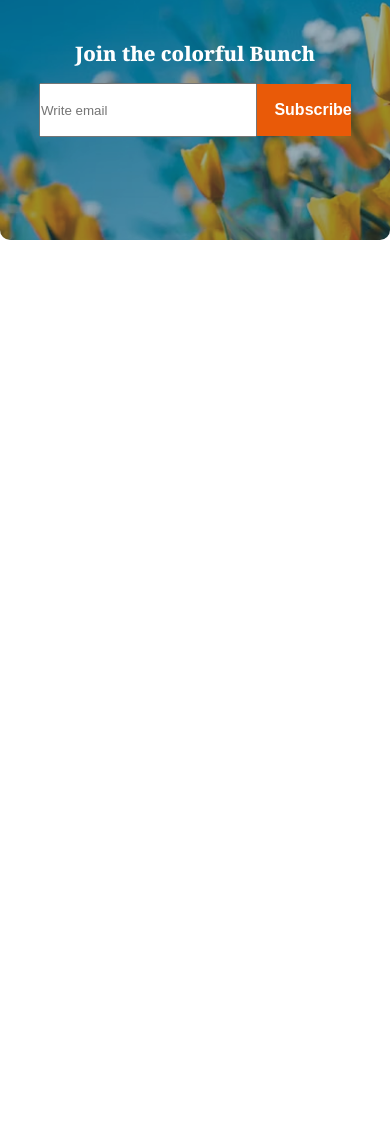
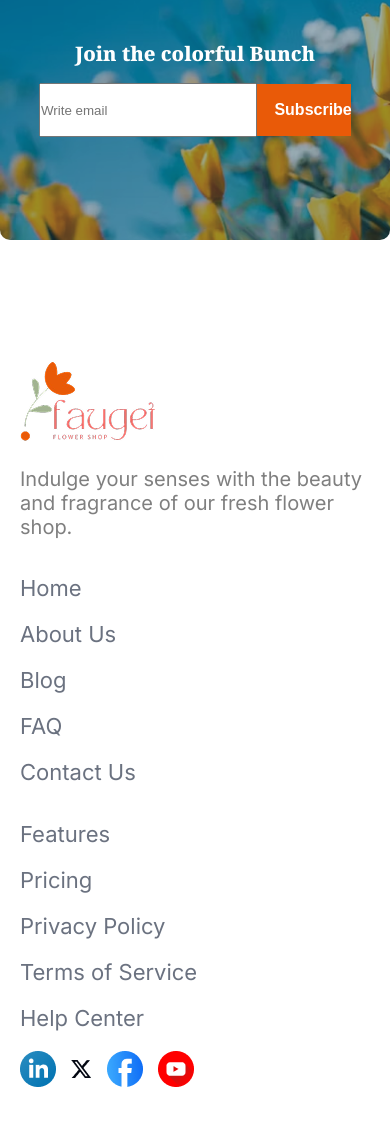
Before and after one commit to Bikram213/Assignment-2-Responsive-Flowers, a plain HTML site: page index.html in a window 390 px wide. Shown: the part 5164-6290 px from the top of the page. Before the commit the page ends 5524 px from the top, so only its background shows below. Drawn offline with Linux system fonts and the light colour scheme.

Commit message:
footer section done with responsive

```diff
--- a/flower.css
+++ b/flower.css
@@ -40,6 +40,7 @@ body{
 
 
 }
+
 
 
 /* header style */
@@ -284,15 +285,30 @@ body{
     width: 30%;
 }
 
-
-
-
-
-
-
-
-
-
+/* footer section styles */
+.footer{
+    display: flex;
+    justify-content: space-around;
+    align-items: start;
+}
+.footer ul li{
+    list-style: none;
+    margin-bottom: 20px;
+}
+.footer ul li a{
+    text-decoration: none;
+    color:rgba(107, 114, 128, 1);
+    font-size: 22px;
+    font-weight: 400;
+}
+.footer-logo{
+    max-width: 360px;
+}
+.icon{
+    display: flex;
+    align-items: center;
+    gap: 15px;
+}
 
 /* responsive media query */
 @media screen and (max-width:576px) {
@@ -388,6 +404,29 @@ body{
      padding: 0px 0px;
     }
 
+    /* footer section */
+
+    .footer{
+        flex-direction: column;
+    }
+
+    .footer ul{
+        padding-left: 0;;
+    }
+    .footer ul li {
+        margin-left: 0;
+    }
+    .footer >div{
+        margin-left: 20px;
+        width: 100%;
+    }
+    .icon{
+        margin-bottom: 50px;
+
+    }
+
+
+
 
 
 
--- a/index.html
+++ b/index.html
@@ -169,11 +169,40 @@
             </div>
          </section>
 
-
-
     </main>
 
-    <footer>
+    <footer class="footer">
+        <div class="footer-logo">
+            <img src="./assets/logo.png" alt="">
+            <p class="common-paragraph">Indulge your senses with the beauty and fragrance of our fresh flower shop. </p>
+
+        </div>
+        <div class="list1">
+           <ul>
+            <li><a href="">Home</a></li>
+            <li><a href="">About Us</a></li>
+            <li><a href="">Blog</a></li>
+            <li><a href="">FAQ</a></li>
+            <li><a href="">Contact Us</a></li>
+           </ul>
+        </div>
+        <div class="list2">
+            <ul>
+                <li><a href="">Features</a></li>
+                <li><a href="">Pricing</a></li>
+                <li><a href="">Privacy Policy</a></li>
+                <li><a href="">Terms of Service</a></li>
+                <li><a href="">Help Center</a></li>
+            </ul>
+
+        </div>
+        <div class="icon">
+            <img src="./assets/icon-linkedin.png" alt="">
+            <img src="./assets/icon-twitter.png" alt="">
+            <img src="./assets/icon-facebook.png" alt="">
+            <img src="./assets/icon-youtube.png" alt="">
+        </div>
+
 
     </footer>
 
```
